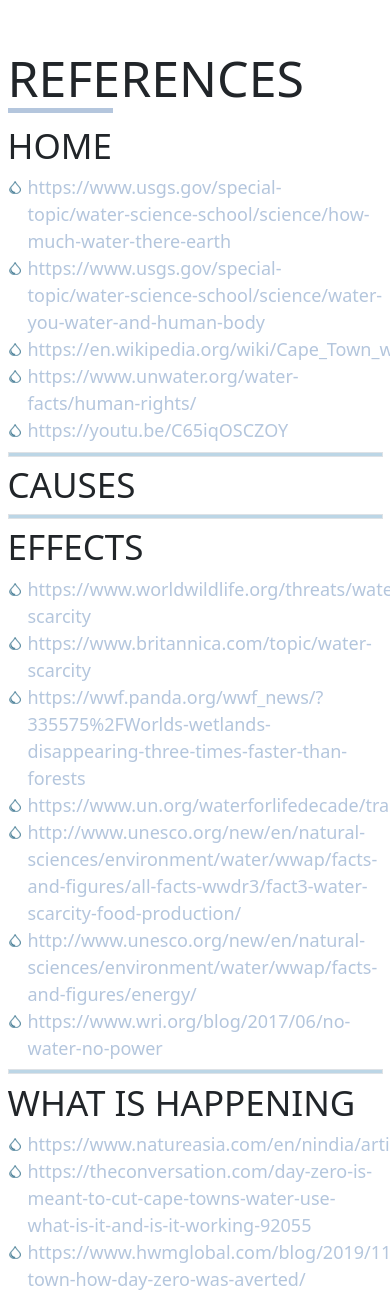
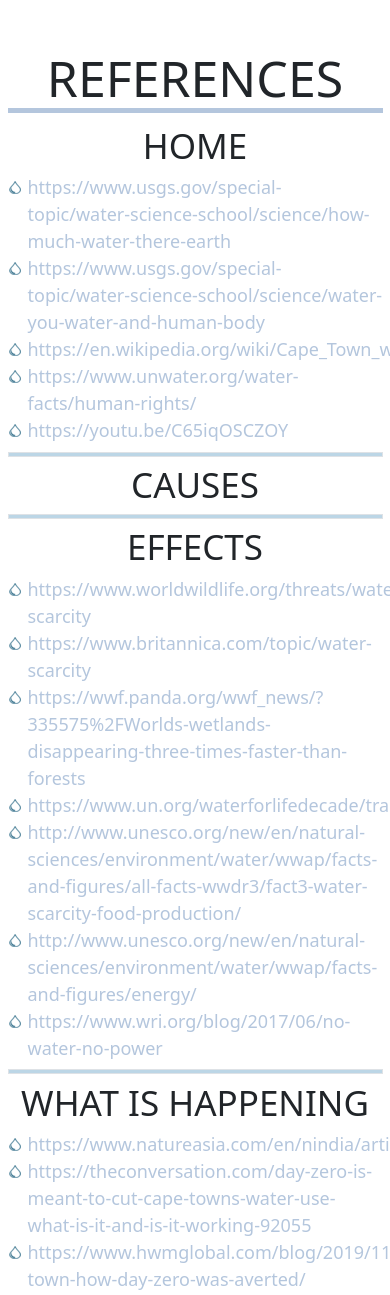
Before and after one commit to alcmene00/day_zero, a PHP site: page /references.html in a window 390 px wide; the page is wider, and only the part inside the window is pictured. Shown: the part 127-1422 px from the top of that part. Run offline with PHP 8.4, Linux system fonts and the light colour scheme.

Commit message:
Update references.css

```diff
--- a/references.css
+++ b/references.css
@@ -21,6 +21,15 @@ main .ref-title {
     border-bottom: 5px solid #b4c6dd;
     width: 28%;
     text-transform: uppercase;
+}
+@media screen and (max-width: 750px) {
+    main .ref-title{
+        width: 100%;
+        text-align: center;
+    }
+    main .ref-home, main .ref-causes, main .ref-effects, main .ref-what{
+        text-align: center;
+    }
 }
 
 main a:link {
```
